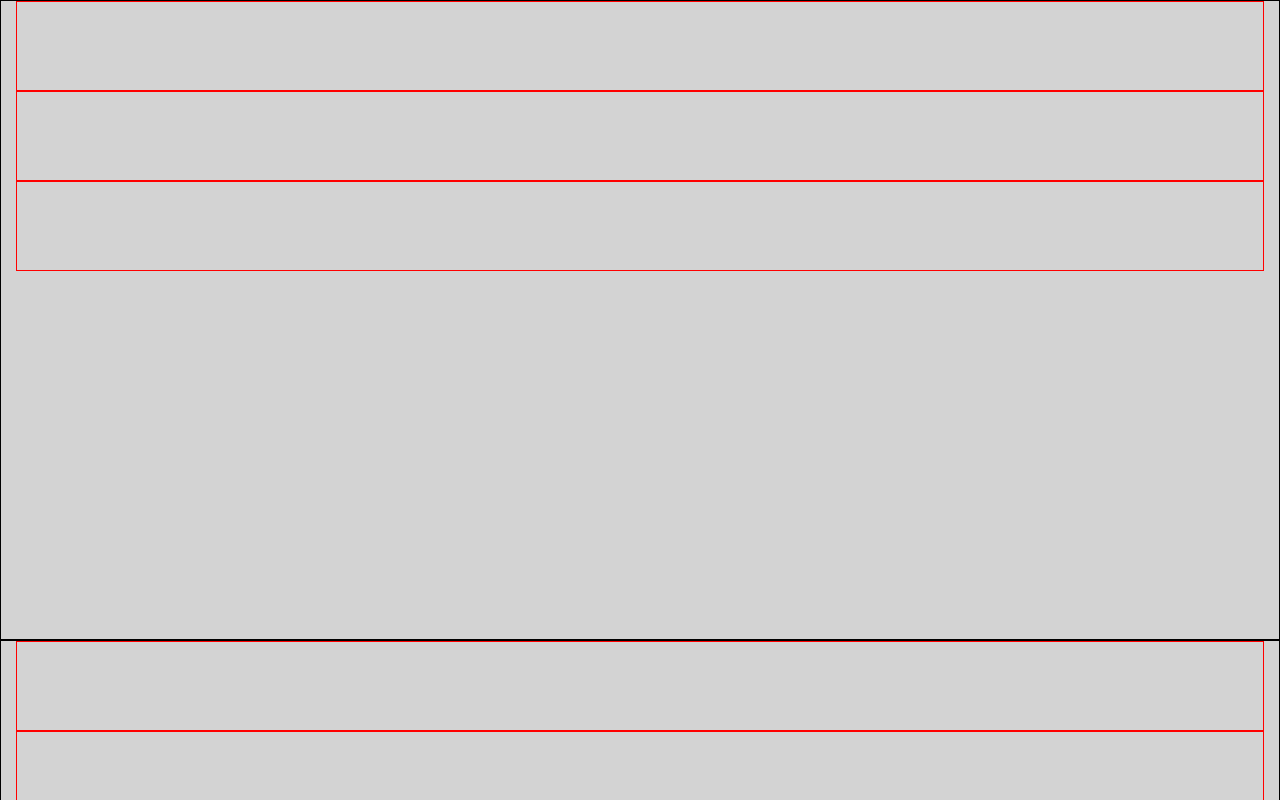
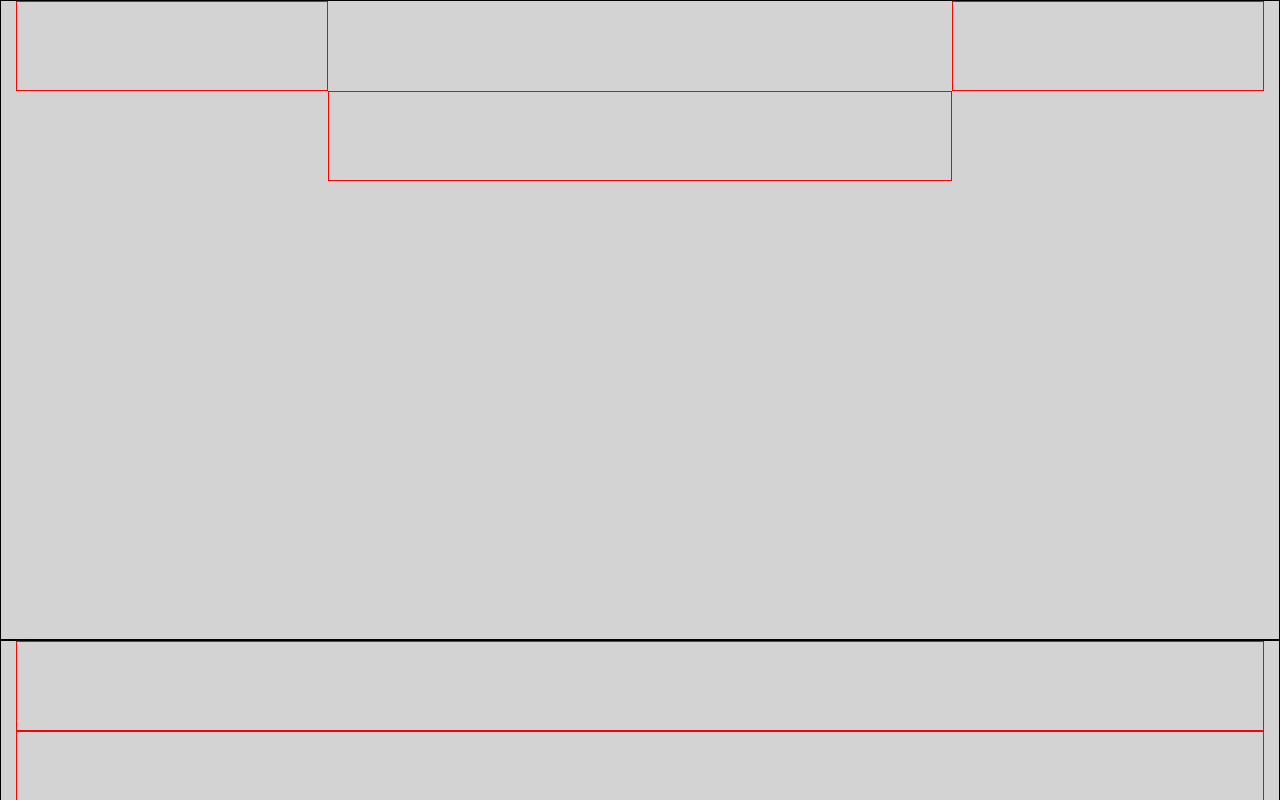
Before and after one commit to emazack/html-css-bootstrap-freelancer, a plain HTML site: page index.html in a window 1280 px wide. Shown: the top 800 px of the page. Drawn offline with nearby package versions, Linux system fonts and the light colour scheme.

Commit message:
HTML: col-xs struttura provvisoria ultimata

```diff
--- a/index.html
+++ b/index.html
@@ -12,15 +12,15 @@
     <header class="container-fluid">
       <!-- BARRA NAVIGAZIONE FISSA -->
       <nav>
-        <div id="logo_nav" class="col-xs-12">
+        <div id="logo_nav" class="col-xs-12 col-sm-3">
 
         </div>
-        <div id="menu_nav" class="col-xs-12">
+        <div id="menu_nav" class="col-xs-12 col-sm-offset-6 col-sm-3">
 
         </div>
       </nav>
       <!-- JUMBOTRON -->
-      <div id="jumbotron" class="col-xs-12">
+      <div id="jumbotron" class="col-xs-12 col-sm-offset-3 col-sm-6">
 
       </div>
     </header>
@@ -74,6 +74,9 @@
       <div class="col-xs-12">
 
       </div>
+      <div class="col-xs-12">
+
+      </div>
     </footer>
 
   </body>
```
